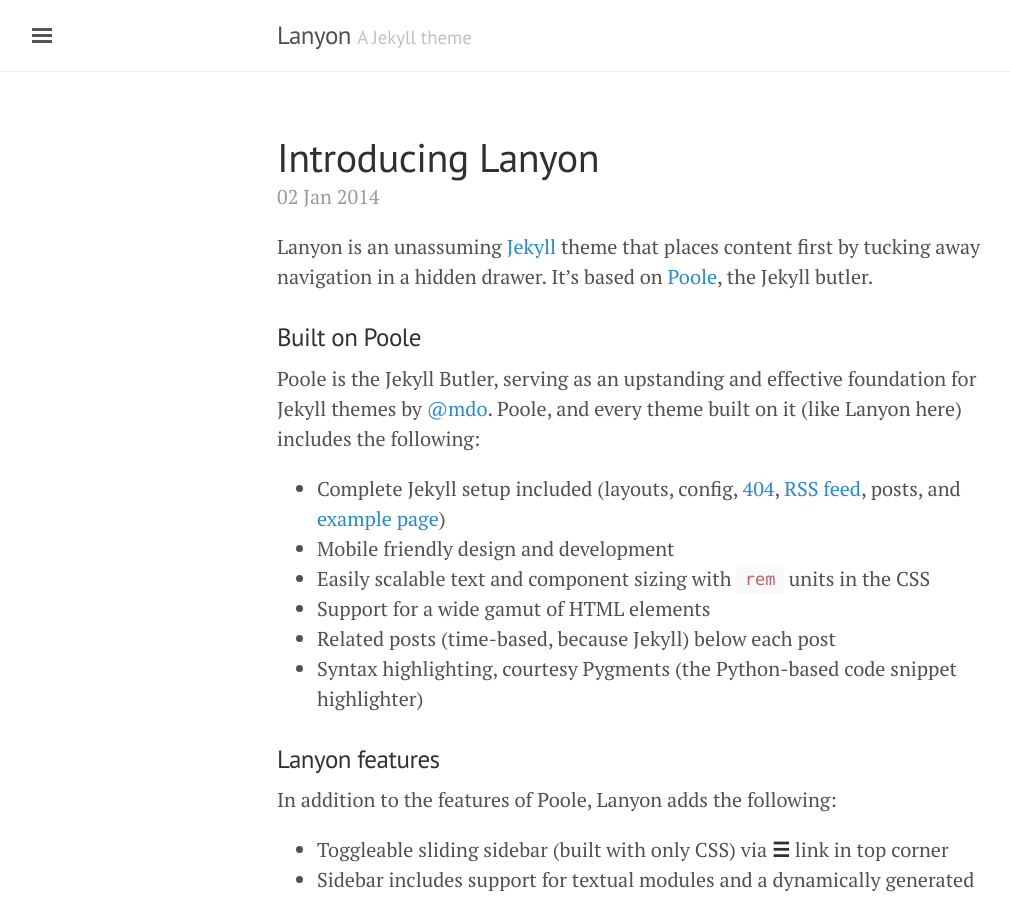
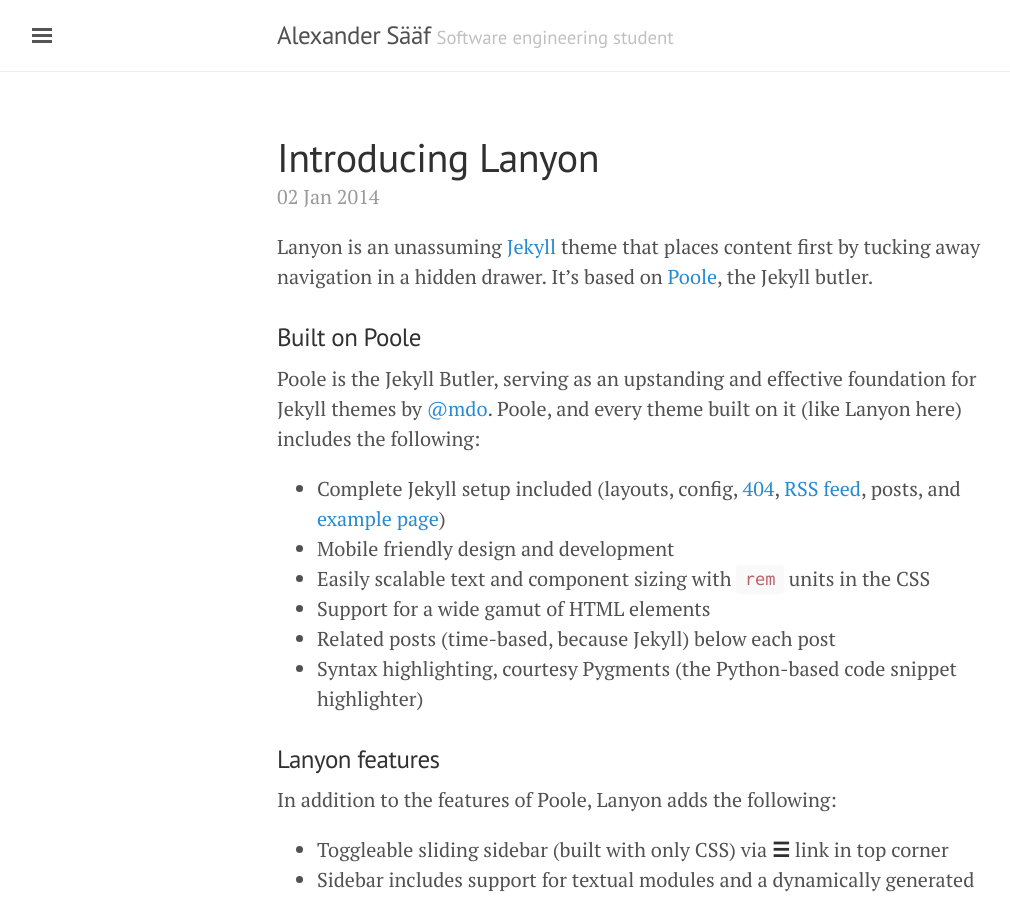
Before and after one commit to alexsaaf/alexsaaf.github.io, a Jekyll site: the page built from index.html, in a window 1280 px wide and 900 px high. Shown: the whole window, without its empty margins (3-1013 px from the left). Built offline with Jekyll 4.4.1, drawn with Linux system fonts in a browser that asks for light colours; the list of posts is cut into pages by our own code.

```diff
--- a/_config.yml
+++ b/_config.yml
@@ -4,18 +4,18 @@
 permalink:           pretty
 
 # Setup
-title:               Lanyon
-tagline:             'A Jekyll theme'
-description:         'A reserved <a href="http://jekyllrb.com" target="_blank">Jekyll</a> theme that places the utmost gravity on content with a hidden drawer. Made by <a href="https://twitter.com/mdo" target="_blank">@mdo</a>.'
-url:                 http://lanyon.getpoole.com
+title:               Alexander Sääf
+tagline:             'Software engineering student'
+description:         'My personal page and blog. Based on Lanyon. Hosted on Github'
+url:                 http://alexsaaf.github.io
 baseurl:             ''
 paginate:            5
 
 # About/contact
 author:
-  name:              Mark Otto
-  url:               https://twitter.com/mdo
-  email:             markdotto@gmail.com
+  name:              Alexander Sääf
+  url:
+  email:
 
 # Custom vars
 version:             1.0.0
--- a/_includes/sidebar.html
+++ b/_includes/sidebar.html
@@ -25,14 +25,12 @@
       {% endif %}
     {% endfor %}
 
-    <a class="sidebar-nav-item" href="{{ site.github.repo }}/archive/v{{ site.version }}.zip">Download</a>
-    <a class="sidebar-nav-item" href="{{ site.github.repo }}">GitHub project</a>
     <span class="sidebar-nav-item">Currently v{{ site.version }}</span>
   </nav>
 
   <div class="sidebar-item">
     <p>
-      &copy; {{ site.time | date: '%Y' }}. All rights reserved.
+      &copy; {{ site.time | date: '%Y' }}. All rights reserved. Using Lanyon theme by Mark Otto.
     </p>
   </div>
 </div>
```
